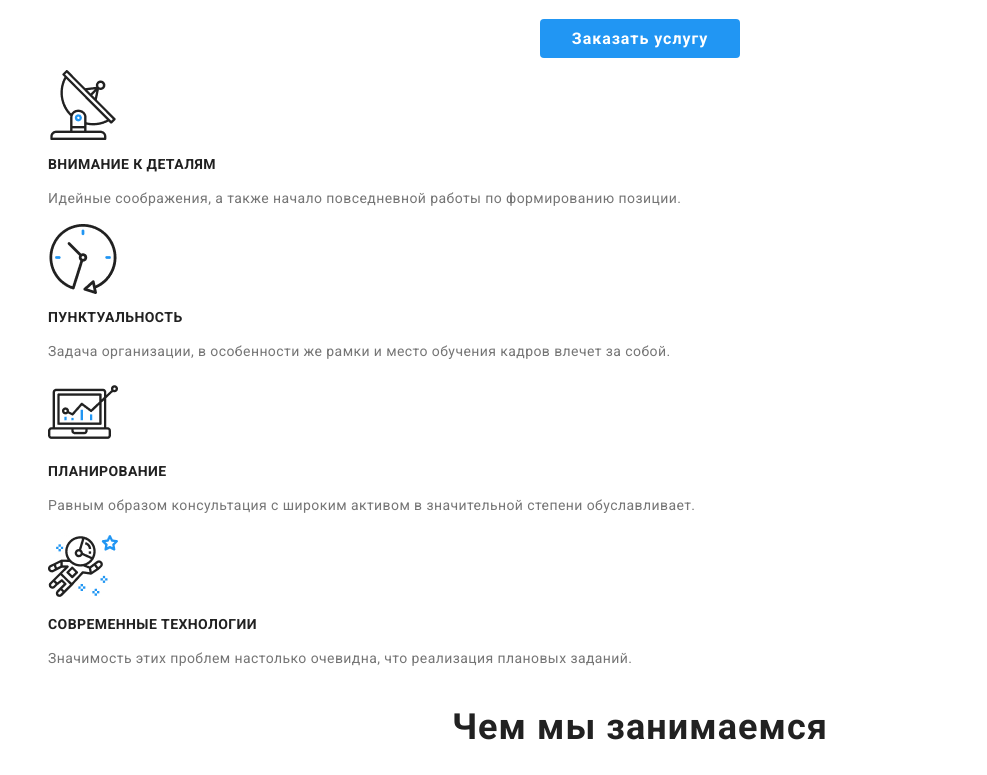
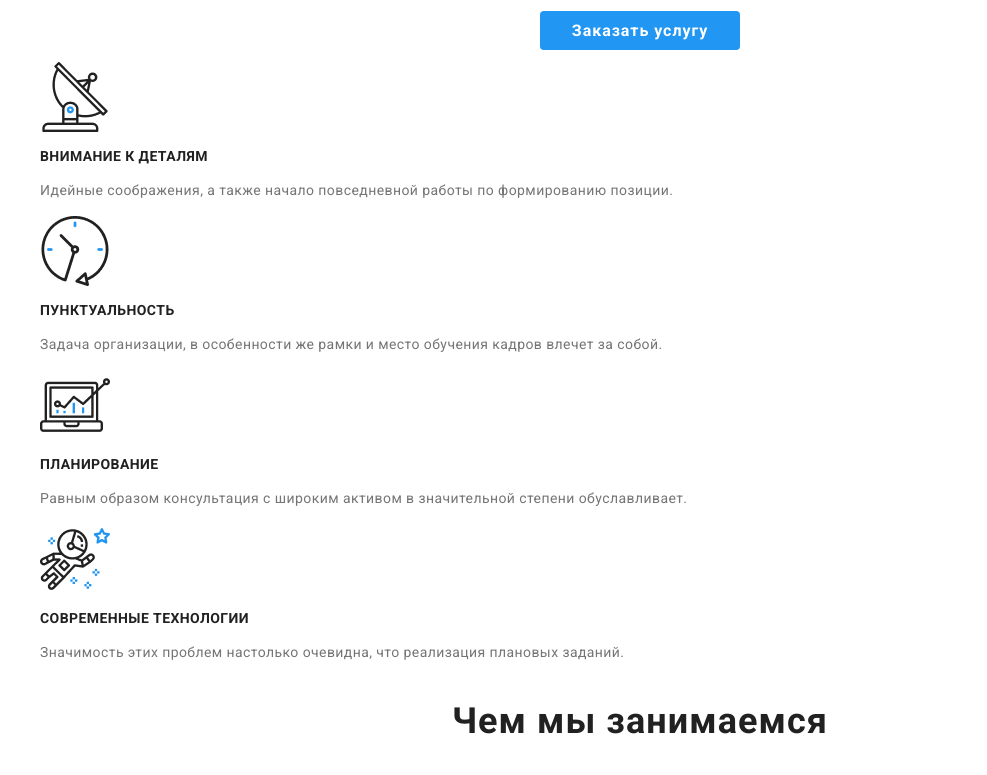
Before and after one commit to Valeriia789/goit-markup-hw-02, a plain HTML site: page index.html in a window 1280 px wide. Shown: the part 308-1083 px from the top of the page, without its empty margins (0-987 px from the left). Drawn offline with nearby package versions, Linux system fonts and the light colour scheme.

Commit message:
добавлено нормалайз

```diff
--- a/index.html
+++ b/index.html
@@ -4,8 +4,9 @@
     <meta charset="UTF-8" />
     <meta name="viewport" content="width=device-width, initial-scale=1.0" />
     <title>Document</title>
+    <link href="https://fonts.googleapis.com/css2?family=Raleway:wght@700&family=Roboto:wght@400;500;700;900&display=swap" rel="stylesheet" />
+    <link rel="stylesheet" href="https://cdnjs.cloudflare.com/ajax/libs/modern-normalize/0.6.0/modern-normalize.min.css">
     <link rel="stylesheet" href="./css/styles.css" />
-    <link href="https://fonts.googleapis.com/css2?family=Raleway:wght@700&family=Roboto:wght@400;500;700;900&display=swap" rel="stylesheet" />
   </head>
 
   <body>
```
Also changed, not shown: portfolio.html (+2 -1 lines).
